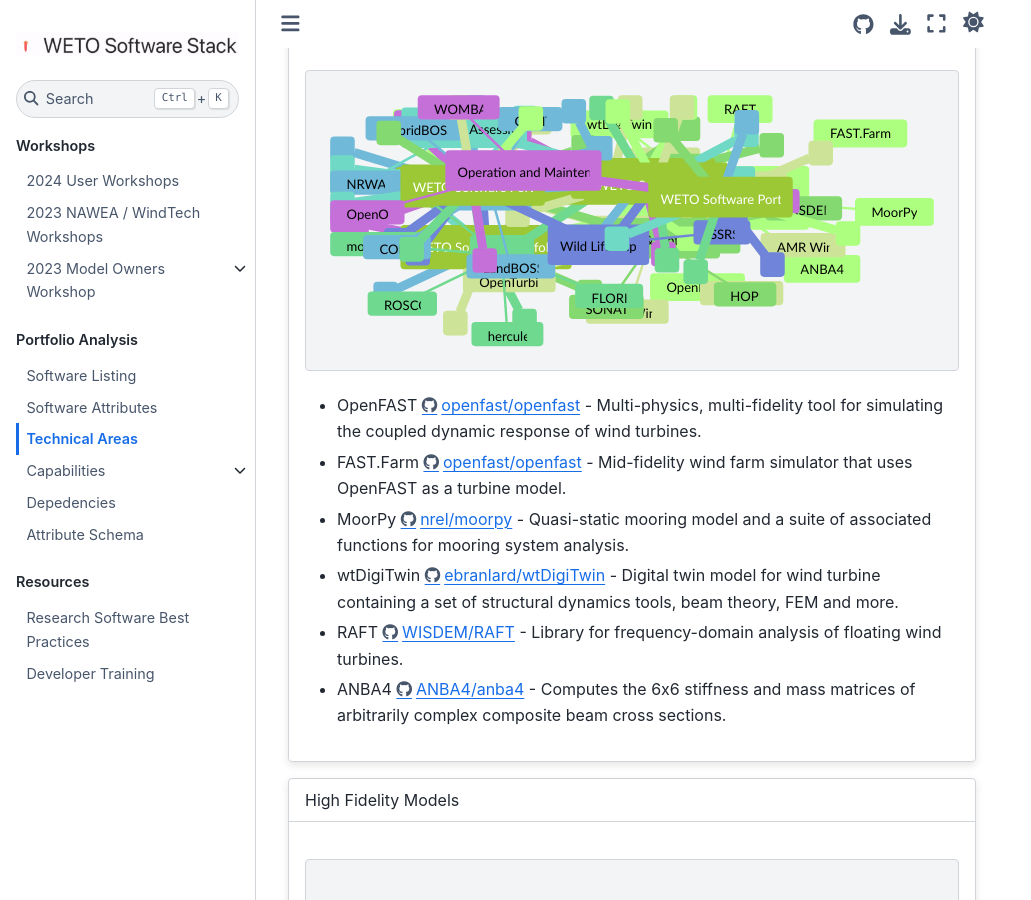
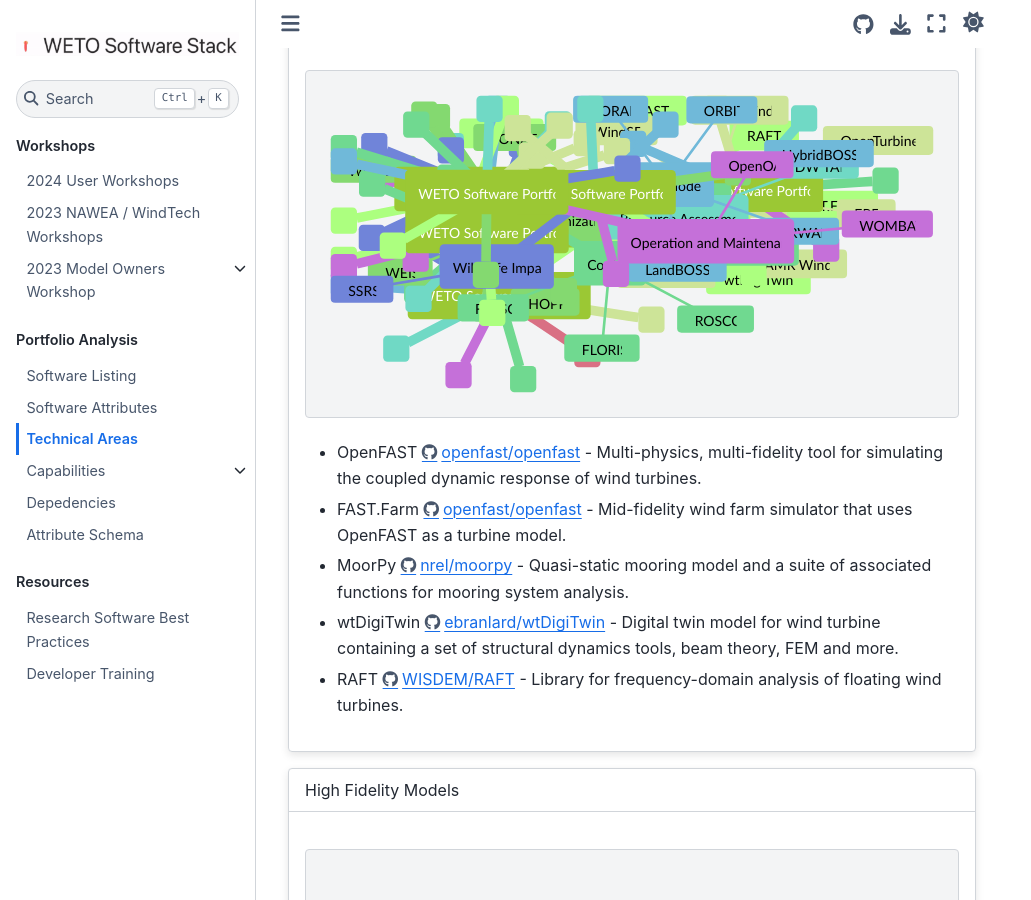
Before and after one commit to NREL/WETOStack, a Jupyter Book: the page built from docs/technical_areas/overview.md, in a window 1280 px wide and 900 px high, scrolled down 244 px. Shown: the whole window, without its empty margins (0-1031 px from the left). Built offline with Jupyter Book 1.0.4 settings and Sphinx 7.4.7 and the Sphinx Book theme 1.1.4, drawn with Linux system fonts in a browser that asks for light colours.

Commit message:
Remove ANBA4 listing since it is not WETO funded

`````diff
--- a/docs/technical_areas/overview.md
+++ b/docs/technical_areas/overview.md
@@ -18,7 +18,6 @@
             FAST.Farm
             MoorPy
             wtDigiTwin
-            ANBA4
             RAFT
 
         ps(" ")
@@ -36,7 +35,6 @@
 - MoorPy https://github.com/nrel/moorpy - Quasi-static mooring model and a suite of associated functions for mooring system analysis.
 - wtDigiTwin https://github.com/ebranlard/wtDigiTwin - Digital twin model for wind turbine containing a set of structural dynamics tools, beam theory, FEM and more.
 - RAFT https://github.com/WISDEM/RAFT - Library for frequency-domain analysis of floating wind turbines.
-- ANBA4 https://github.com/ANBA4/anba4 - Computes the 6x6 stiffness and mass matrices of arbitrarily complex composite beam cross sections.
 ````
 
 
`````
Also changed, not shown: docs/portfolio_analysis/software_list.md (+0 -2 lines), 3 other files.
